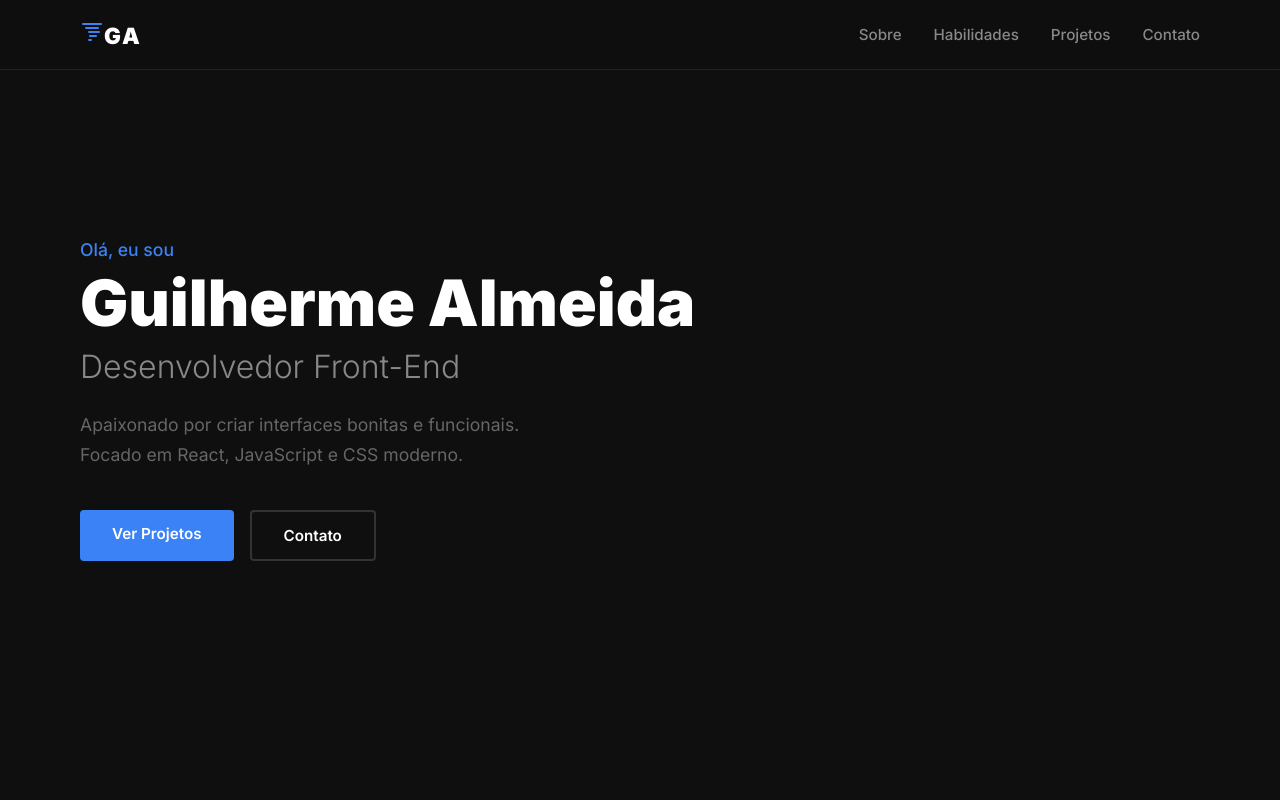
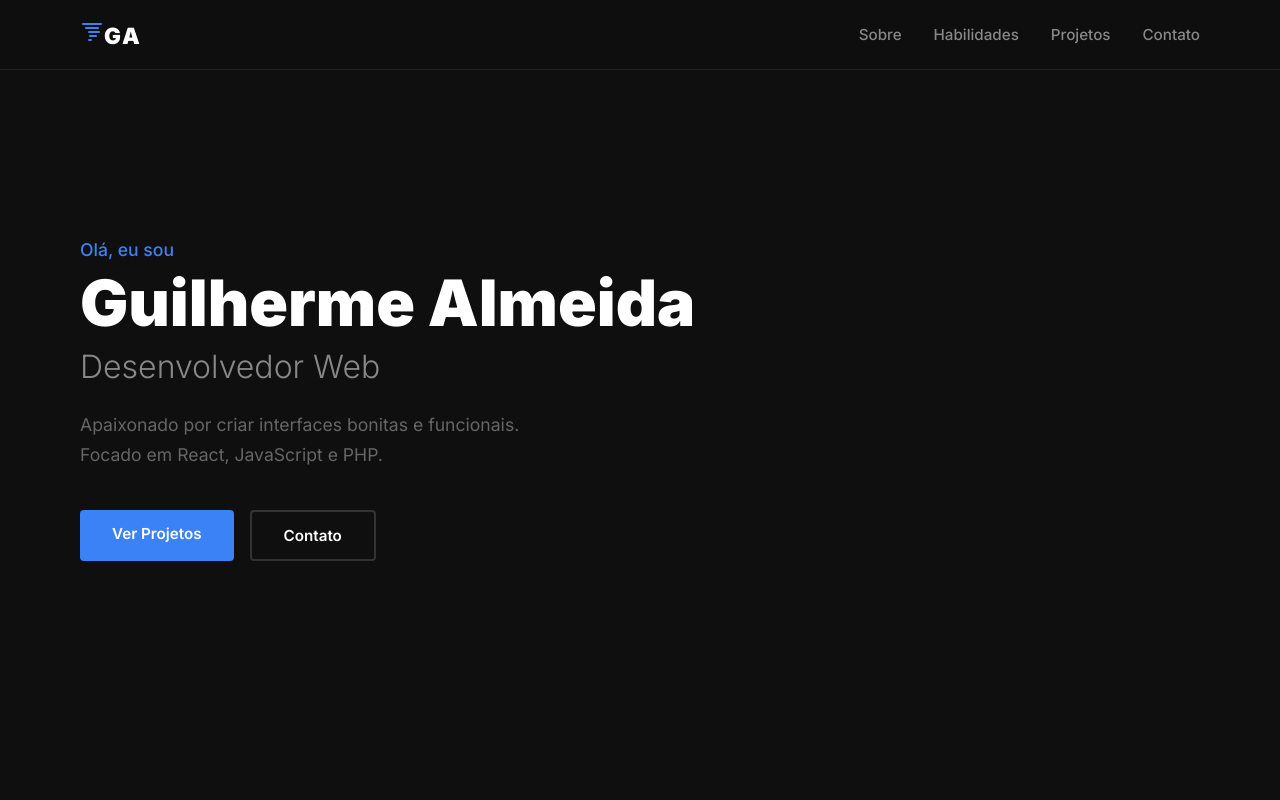
Before and after one commit to guilhermealmeidareact/portfolio-completo, a React (Vite) app: page / in a window 1280 px wide. Shown: the top 800 px of the page. Built offline with nearby package versions, Linux system fonts and the light colour scheme.

Commit message:
atualizando texto do Hero

```diff
--- a/src/components/Hero.jsx
+++ b/src/components/Hero.jsx
@@ -5,10 +5,9 @@ function Hero() {
         <section className={styles.hero}>
             <p className={styles.saudacao}>Olá, eu sou</p>
             <h1 className={styles.nome}>Guilherme Almeida</h1>
-            <h2 className={styles.cargo}>Desenvolvedor Front-End</h2>
+            <h2 className={styles.cargo}>Desenvolvedor Web</h2>
             <p className={styles.descricao}>
-                Apaixonado por criar interfaces bonitas e funcionais.
-                Focado em React, JavaScript e CSS moderno.
+                Apaixonado por criar interfaces bonitas e funcionais. Focado em React, JavaScript e PHP.
             </p>
             <div className={styles.botoes}>
                 <a href="#projetos" className={styles.btnPrimario}>Ver Projetos</a>
```
